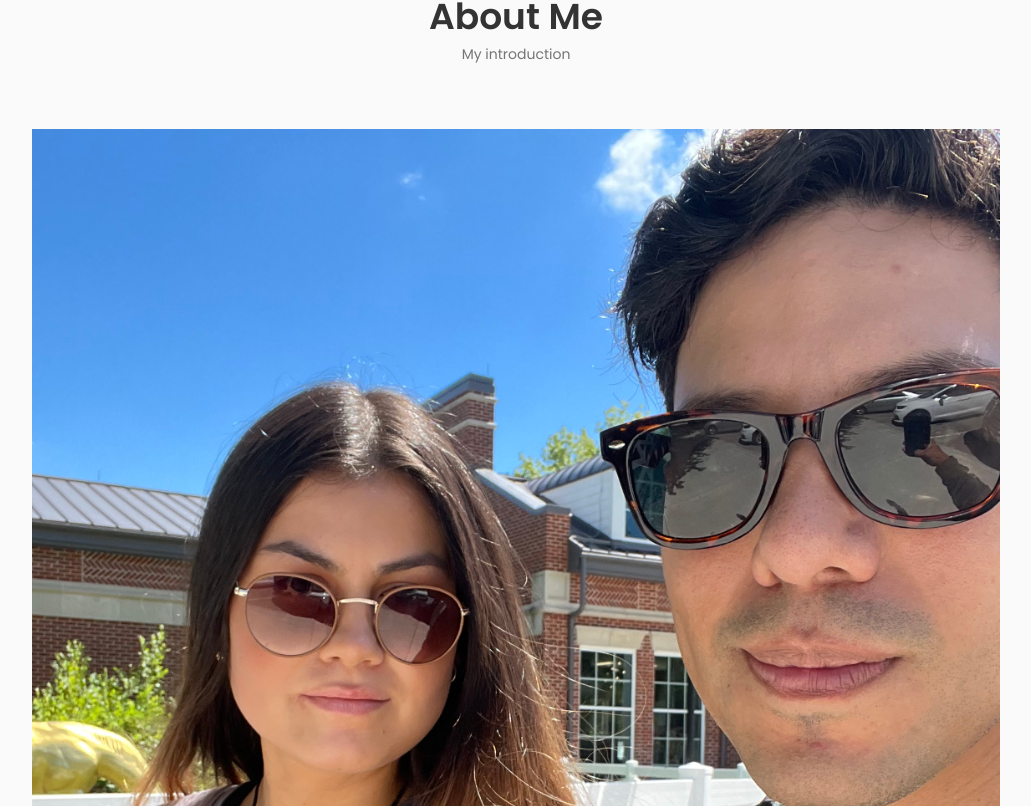
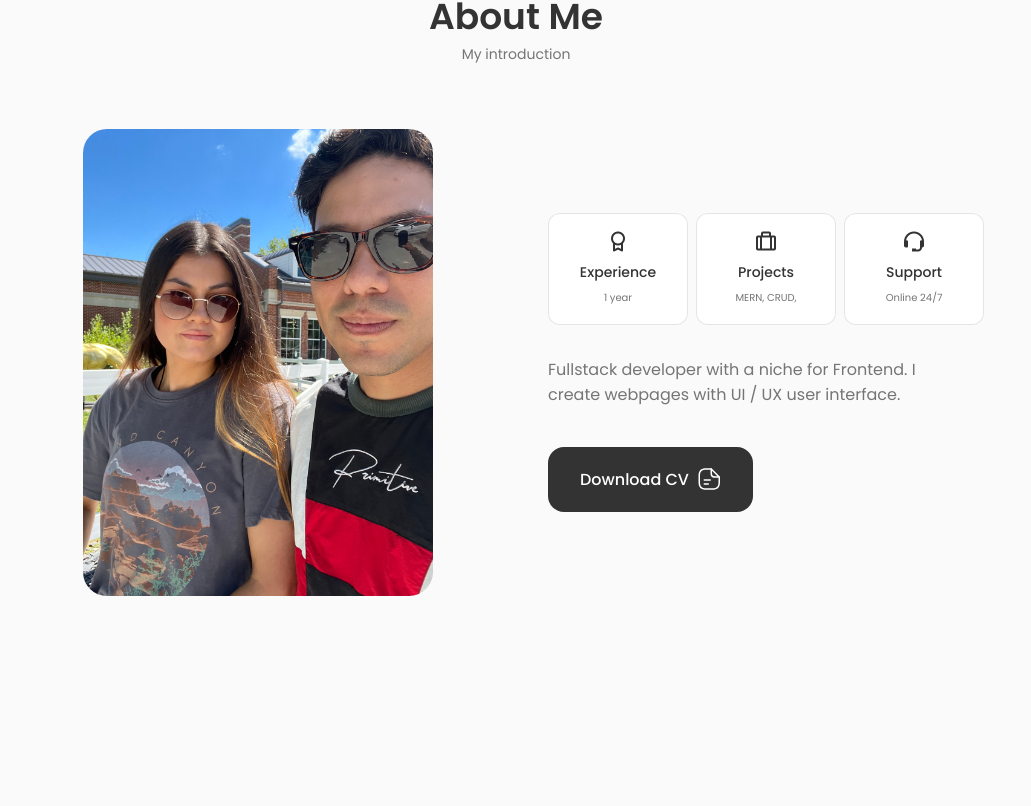
Before and after one commit to Raymondmojica/Raymondmojica.github.io, a React (Create React App) app: page / in a window 1280 px wide. Shown: the part 794-1600 px from the top of the page, without its empty margins (124-1155 px from the left). After the commit the page ends 1422 px from the top, so only its background shows below. Built offline with nearby package versions, Linux system fonts and the light colour scheme.

Commit message:
Styled About Me section

```diff
--- a/src/components/about/Info.jsx
+++ b/src/components/about/Info.jsx
@@ -4,18 +4,21 @@ const Info = () => {
   return (
     <div className="about__info grid">
       <div className="about__box">
+        <i class="bx bx-award about__icon"></i>
         <h3 className="about__title">Experience</h3>
         <span className="about__subtitle">1 year</span>
       </div>
 
       <div className="about__box">
+        <i class="bx bx-briefcase-alt about__icon"></i>
         <h3 className="about__title">Projects</h3>
         <span className="about__subtitle">MERN, CRUD, </span>
       </div>
 
       <div className="about__box">
-        <h3 className="about__title"></h3>
-        <span className="about__subtitle"></span>
+        <i class="bx bx-support about__icon"></i>
+        <h3 className="about__title">Support</h3>
+        <span className="about__subtitle">Online 24/7</span>
       </div>
     </div>
   );
--- a/src/components/about/about.css
+++ b/src/components/about/about.css
@@ -0,0 +1,41 @@
+.about__container {
+  grid-template-columns: repeat(2, 1fr);
+  align-items: center;
+  column-gap: 4rem;
+}
+.about__img {
+  width: 350px;
+  border-radius: 1.5rem;
+  justify-self: center;
+}
+.about__info {
+  grid-template-columns: repeat(3, 140px);
+  gap: 0.5rem;
+  margin-bottom: var(--mb-2);
+}
+.about__box {
+  background-color: var(--container-color);
+  border: 1px solid rgba(0, 0, 0, 0.1);
+  border-radius: 0.75rem;
+  text-align: center;
+  padding: 1rem 1.25rem;
+}
+
+.about__icon {
+  font-size: 1.5rem;
+  color: var(--title-color);
+  margin-bottom: var(--mb-0-5);
+}
+
+.about__title {
+  font-size: var(--small-font-size);
+  font-weight: var(--font-medium);
+}
+
+.about__subtitle {
+  font-size: var(--tiny-font-size);
+}
+.about__description {
+  padding: 0 4rem 0 0;
+  margin-bottom: var(--mb-2-5);
+}
```
